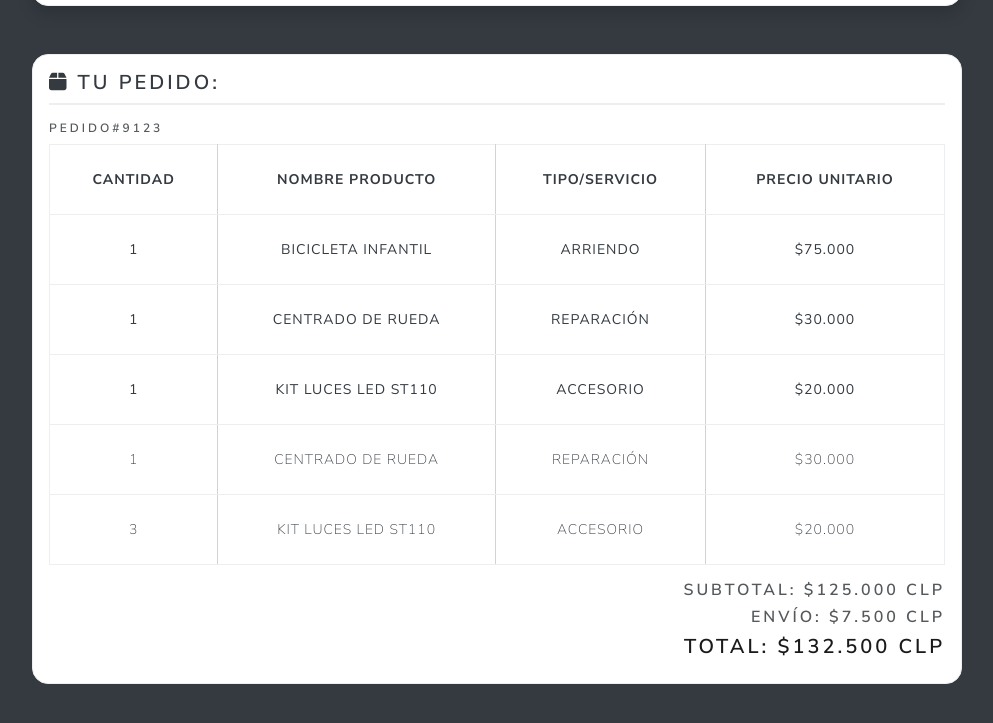
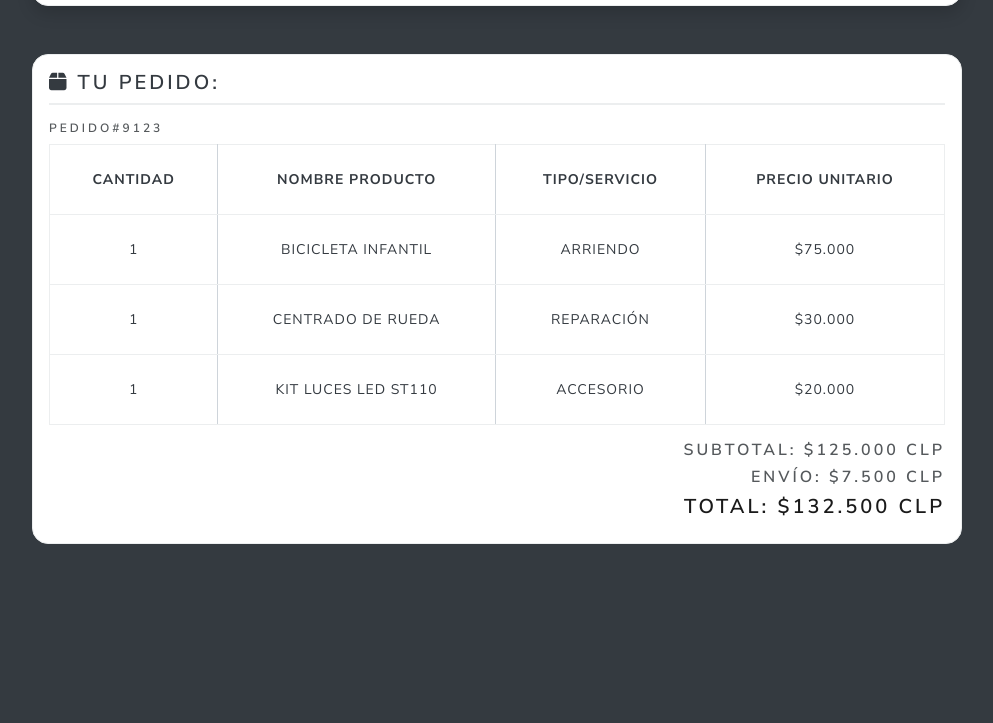
Before and after one commit to Pestyzz/mockup-ing, a website: page index.html in a window 1280 px wide. Shown: the part 407-1130 px from the top of the page, without its empty margins (143-1136 px from the left). After the commit the page ends 999 px from the top, so only its background shows below. Drawn offline with Linux system fonts and the light colour scheme.

Commit message:
mockup finished (now yes part 2)

```diff
--- a/index.html
+++ b/index.html
@@ -110,18 +110,6 @@
                                 <th class="table-col fw-medium">Accesorio</th>
                                 <th class="fw-medium">$20.000</th>
                             </tr>
-                            <tr class="text-center">
-                                <th scope="row" class="table-col fw-light">1</th>
-                                <th class="table-col fw-light">Centrado de Rueda</th>
-                                <th class="table-col fw-light">Reparación</th>
-                                <th class="fw-light">$30.000</th>
-                            </tr>
-                            <tr class="text-center">
-                                <th scope="row" class="table-col fw-light">3</th>
-                                <th class="table-col fw-light">Kit Luces LED ST110</th>
-                                <th class="table-col fw-light">Accesorio</th>
-                                <th class="fw-light">$20.000</th>
-                            </tr>
                         </tbody>
                     </table>
                 </div>
```
